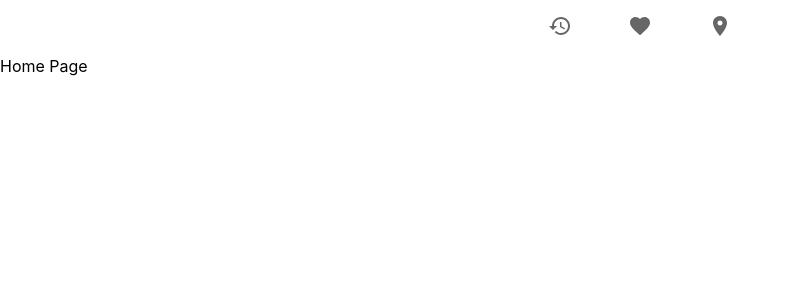
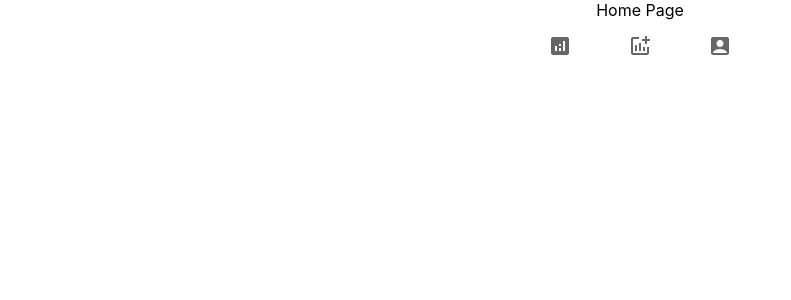
Before and after one commit to RussianFrost/Run-Weather, a React (Create React App) app: page / in a window 1280 px wide. Shown: the top 300 px of the page, without its empty margins (0-791 px from the left). Built offline with nearby package versions, Linux system fonts and the light colour scheme.

Commit message:
little things

```diff
--- a/src/App.css
+++ b/src/App.css
@@ -1,3 +1,19 @@
+*{
+  margin: 0;
+  padding: 0;
+}
+
 .App {
-  text-align: center;
+
 }
+
+.App-footer{
+  display: flex;
+  justify-content: center;
+}
+
+.App-body{
+  display: flex;
+  justify-content: center;
+
+}
--- a/src/App.tsx
+++ b/src/App.tsx
@@ -1,22 +1,33 @@
-import './index.css';
-import React from 'react'
+import './App.css';
+import React from 'react';
 import BottomNavigation from '@mui/material/BottomNavigation';
 import {BottomNavigationAction} from "@mui/material";
-import RestoreIcon from '@mui/icons-material/Restore';
-import FavoriteIcon from '@mui/icons-material/Favorite';
-import LocationOnIcon from '@mui/icons-material/LocationOn';
+import AddchartIcon from '@mui/icons-material/Addchart';
+import AccountBoxIcon from '@mui/icons-material/AccountBox';
+import AnalyticsIcon from '@mui/icons-material/Analytics';
 import { Link, Outlet } from 'react-router-dom';
 
 function App() {
+    const [value, setValue] = React.useState(0);
+
     return (
-    <div className="App">
-      <BottomNavigation showLabels>
-      <Link to={``}> <BottomNavigationAction label="Recents" icon={<RestoreIcon />} /> </Link>
-      <Link to={`createschedule`}> <BottomNavigationAction label="Favorites" icon={<FavoriteIcon />} /> </Link>
-      <Link to={`profile`}> <BottomNavigationAction label="Nearby" icon={<LocationOnIcon />} /> </Link>
-      </BottomNavigation>
-      <Outlet />
-    </div>
+        <div className="App" style={{ width: "100%" }}>
+            <div className="App-header">
+
+            </div>
+            <div className="App-body">
+                <Outlet />
+            </div>
+            <div className="App-footer" style={{ width: "100%" }}>
+              <BottomNavigation showLabels value={value} onChange={(event, newValue) => {
+                  setValue(newValue);
+              }}>
+              <Link to={``}> <BottomNavigationAction label="Recents" value="home" icon={<AnalyticsIcon />} /> </Link>
+              <Link to={`createschedule`}> <BottomNavigationAction label="Favorites" value="create" icon={<AddchartIcon />} /> </Link>
+              <Link to={`profile`}> <BottomNavigationAction label="Nearby" value="profile" icon={<AccountBoxIcon />} /> </Link>
+              </BottomNavigation>
+            </div>
+        </div>
   );
 }
 
```
Also changed, not shown: src/pages/Home/Home.css (added).
